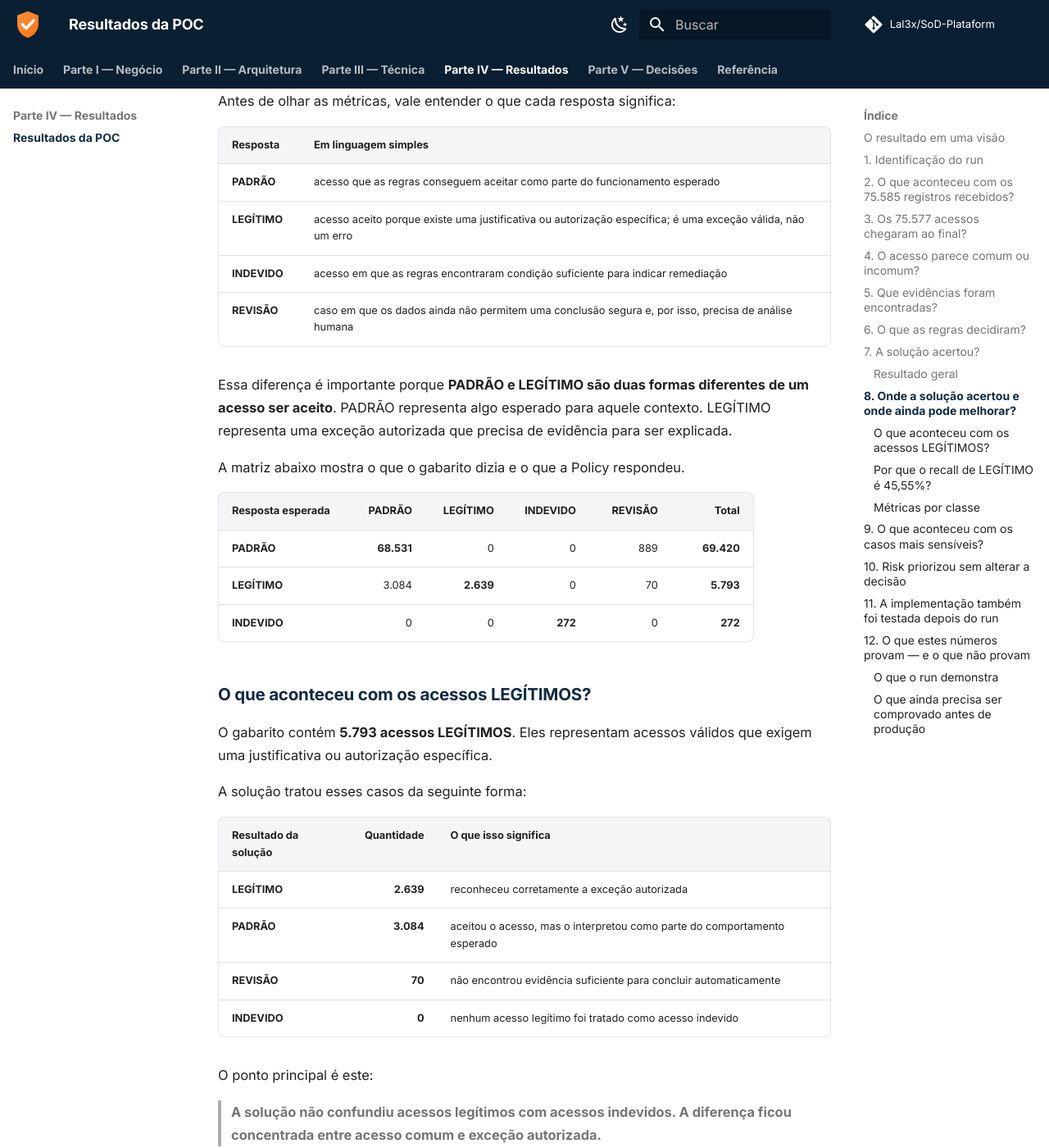
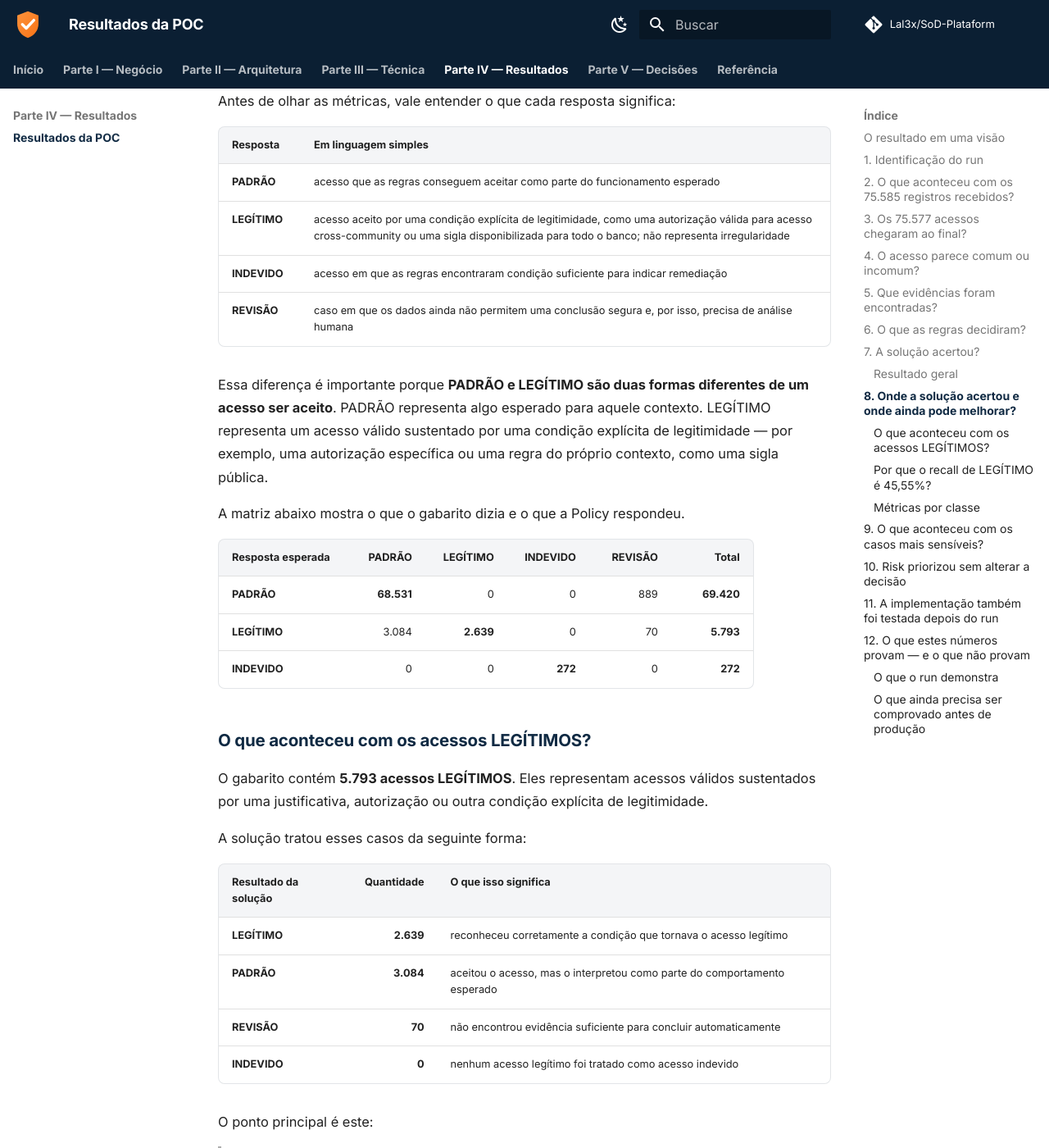
Before and after one commit to Lal3x/SoD-Plataform, an MkDocs documentation site: the page built from docs/resultados.md, in a window 1280 px wide and 1400 px high, scrolled down 6277 px. Shown: the whole window at 82% size. Built offline with MkDocs 1.6.1 and Material for MkDocs 9.7.7, drawn with Linux system fonts in a browser that asks for light colours; comment, search, counter and statistics services are not loaded; some of the changed text lies outside the part shown.

Commit message:
docs: ampliar definição de acesso LEGÍTIMO

````diff
--- a/docs/resultados.md
+++ b/docs/resultados.md
@@ -186,11 +186,11 @@ Antes de olhar as métricas, vale entender o que cada resposta significa:
 | Resposta | Em linguagem simples |
 |---|---|
 | **PADRÃO** | acesso que as regras conseguem aceitar como parte do funcionamento esperado |
-| **LEGÍTIMO** | acesso aceito porque existe uma justificativa ou autorização específica; é uma exceção válida, não um erro |
+| **LEGÍTIMO** | acesso aceito por uma condição explícita de legitimidade, como uma autorização válida para acesso cross-community ou uma sigla disponibilizada para todo o banco; não representa irregularidade |
 | **INDEVIDO** | acesso em que as regras encontraram condição suficiente para indicar remediação |
 | **REVISÃO** | caso em que os dados ainda não permitem uma conclusão segura e, por isso, precisa de análise humana |
 
-Essa diferença é importante porque **PADRÃO e LEGÍTIMO são duas formas diferentes de um acesso ser aceito**. PADRÃO representa algo esperado para aquele contexto. LEGÍTIMO representa uma exceção autorizada que precisa de evidência para ser explicada.
+Essa diferença é importante porque **PADRÃO e LEGÍTIMO são duas formas diferentes de um acesso ser aceito**. PADRÃO representa algo esperado para aquele contexto. LEGÍTIMO representa um acesso válido sustentado por uma condição explícita de legitimidade — por exemplo, uma autorização específica ou uma regra do próprio contexto, como uma sigla pública.
 
 A matriz abaixo mostra o que o gabarito dizia e o que a Policy respondeu.
 
@@ -202,13 +202,13 @@ A matriz abaixo mostra o que o gabarito dizia e o que a Policy respondeu.
 
 ### O que aconteceu com os acessos LEGÍTIMOS?
 
-O gabarito contém **5.793 acessos LEGÍTIMOS**. Eles representam acessos válidos que exigem uma justificativa ou autorização específica.
+O gabarito contém **5.793 acessos LEGÍTIMOS**. Eles representam acessos válidos sustentados por uma justificativa, autorização ou outra condição explícita de legitimidade.
 
 A solução tratou esses casos da seguinte forma:
 
 | Resultado da solução | Quantidade | O que isso significa |
 |---|---:|---|
-| **LEGÍTIMO** | **2.639** | reconheceu corretamente a exceção autorizada |
+| **LEGÍTIMO** | **2.639** | reconheceu corretamente a condição que tornava o acesso legítimo |
 | **PADRÃO** | **3.084** | aceitou o acesso, mas o interpretou como parte do comportamento esperado |
 | **REVISÃO** | **70** | não encontrou evidência suficiente para concluir automaticamente |
 | **INDEVIDO** | **0** | nenhum acesso legítimo foi tratado como acesso indevido |
@@ -224,8 +224,8 @@ acesso comum e esperado
         ↓
       PADRÃO
 
-acesso válido, mas que depende
-de justificativa ou autorização
+acesso válido sustentado por
+condição explícita de legitimidade
         ↓
      LEGÍTIMO
 ```
@@ -284,7 +284,7 @@ Para quem não conhece essas métricas:
 
 No cenário sintético validado, essa oportunidade de calibração ocorreu mantendo dois controles importantes: **nenhum INDEVIDO foi tratado como seguro (*critical false-safe* = 0)** e **nenhum acesso PADRÃO ou LEGÍTIMO foi classificado como INDEVIDO (*false-indevido* = 0)**.
 
-> **A principal evolução futura é melhorar a capacidade de diferenciar acessos comuns de exceções autorizadas, sem perder os controles de segurança que já funcionaram neste cenário de validação.**
+> **A principal evolução futura é melhorar a capacidade de diferenciar acessos comuns de acessos válidos por uma condição explícita de legitimidade, sem perder os controles de segurança que já funcionaram neste cenário de validação.**
 
 ## 9. O que aconteceu com os casos mais sensíveis?
 
````
